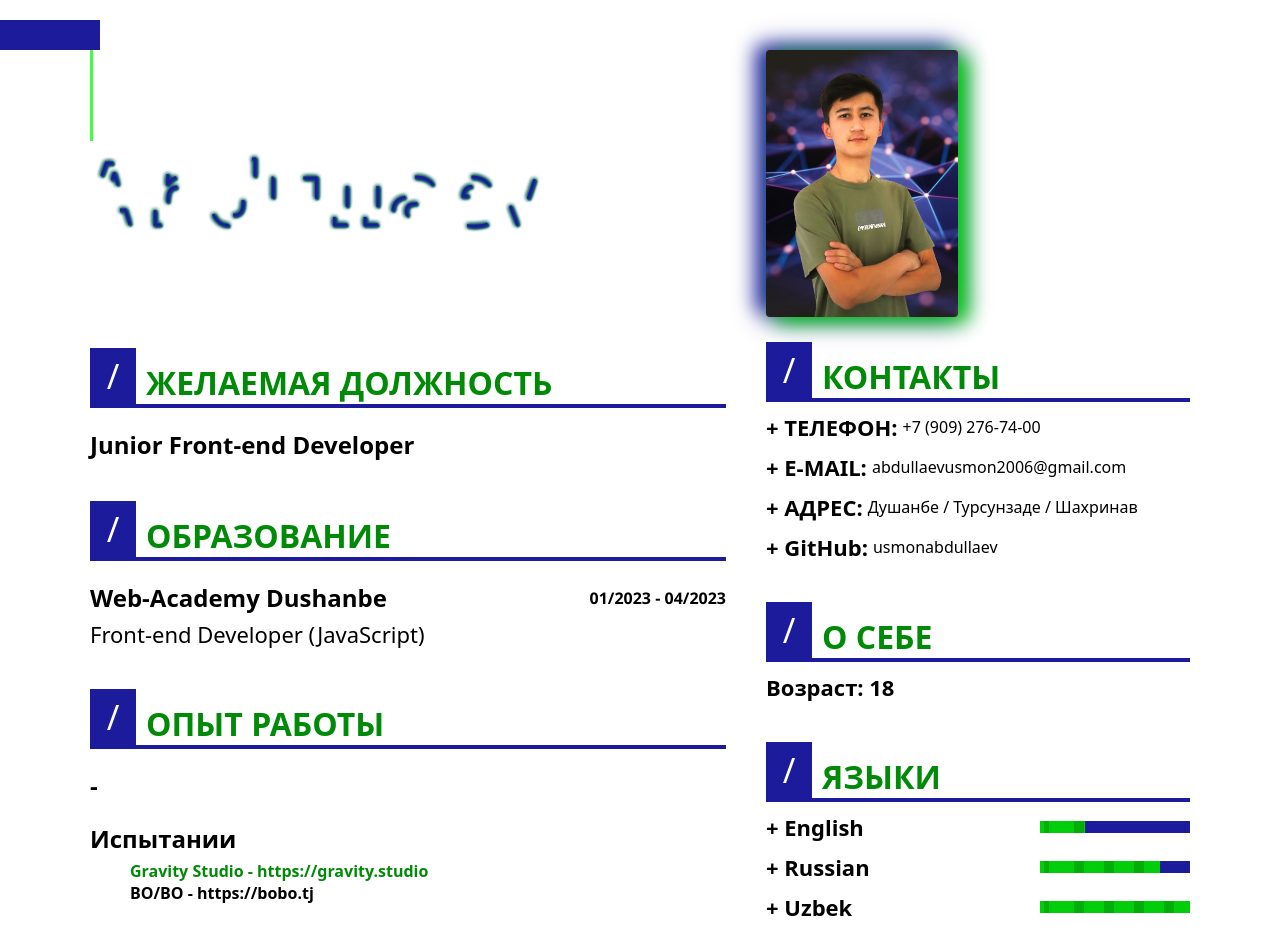
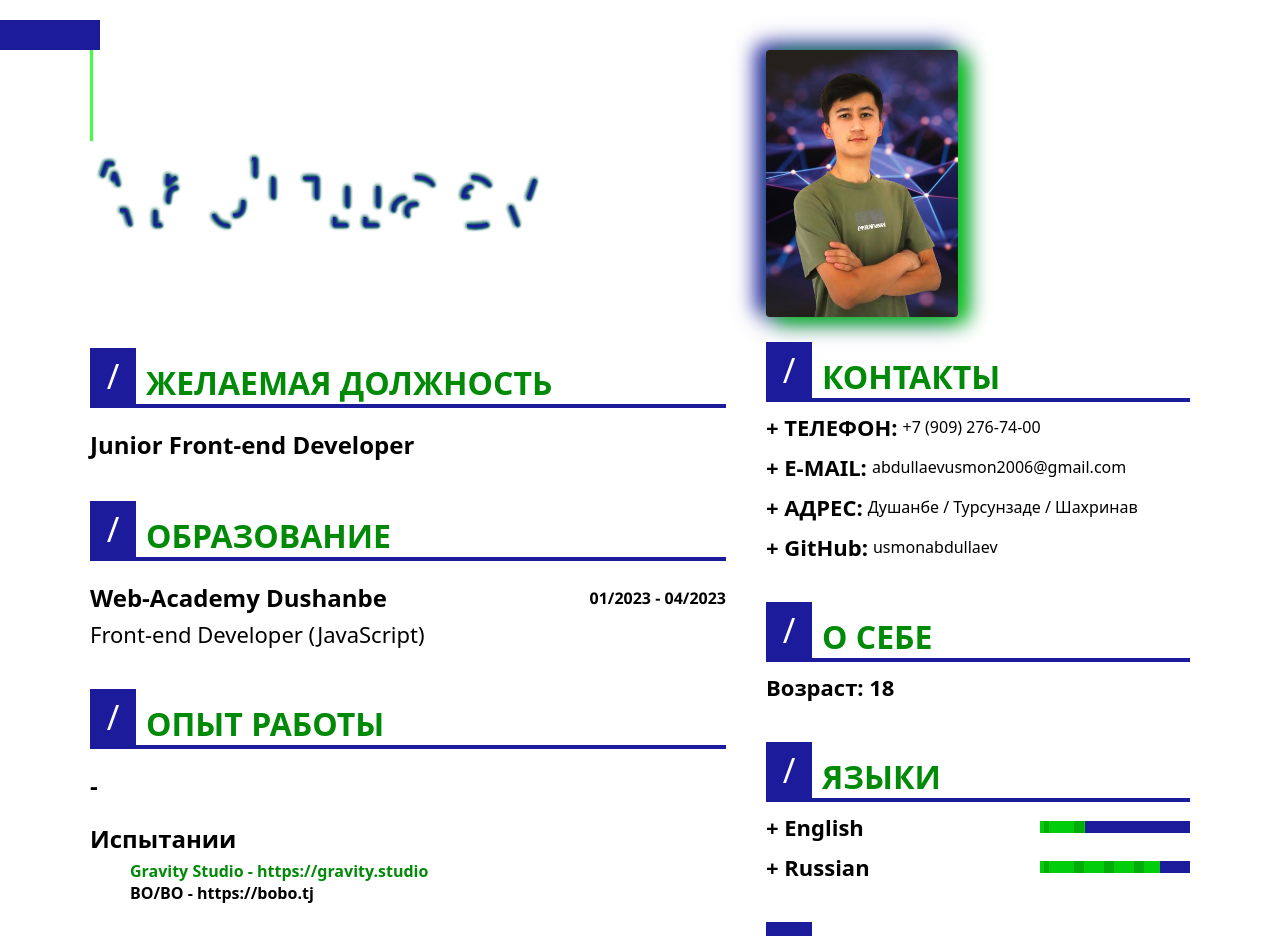
Before and after one commit to usmonabdullaev/Resume, a React (Create React App) app: page / in a window 1280 px wide. Shown: the top 936 px of the page. Built offline with nearby package versions, Linux system fonts and the light colour scheme; no server answers.

Commit message:
Update RightBlockData.js

```diff
--- a/src/data/RightBlockData.js
+++ b/src/data/RightBlockData.js
@@ -84,27 +84,7 @@ const RightBlockData = [
           },
           progress: 8,
         },
-      },
-      {
-        subtitle: {
-          text: "+ Uzbek",
-          subtext: {
-            text: "",
-            link: false,
-          },
-          progress: 10,
-        },
-      },
-      {
-        subtitle: {
-          text: "+ Tajik",
-          subtext: {
-            text: "",
-            link: false,
-          },
-          progress: 10,
-        },
-      },
+      }
     ],
   },
   {
```
